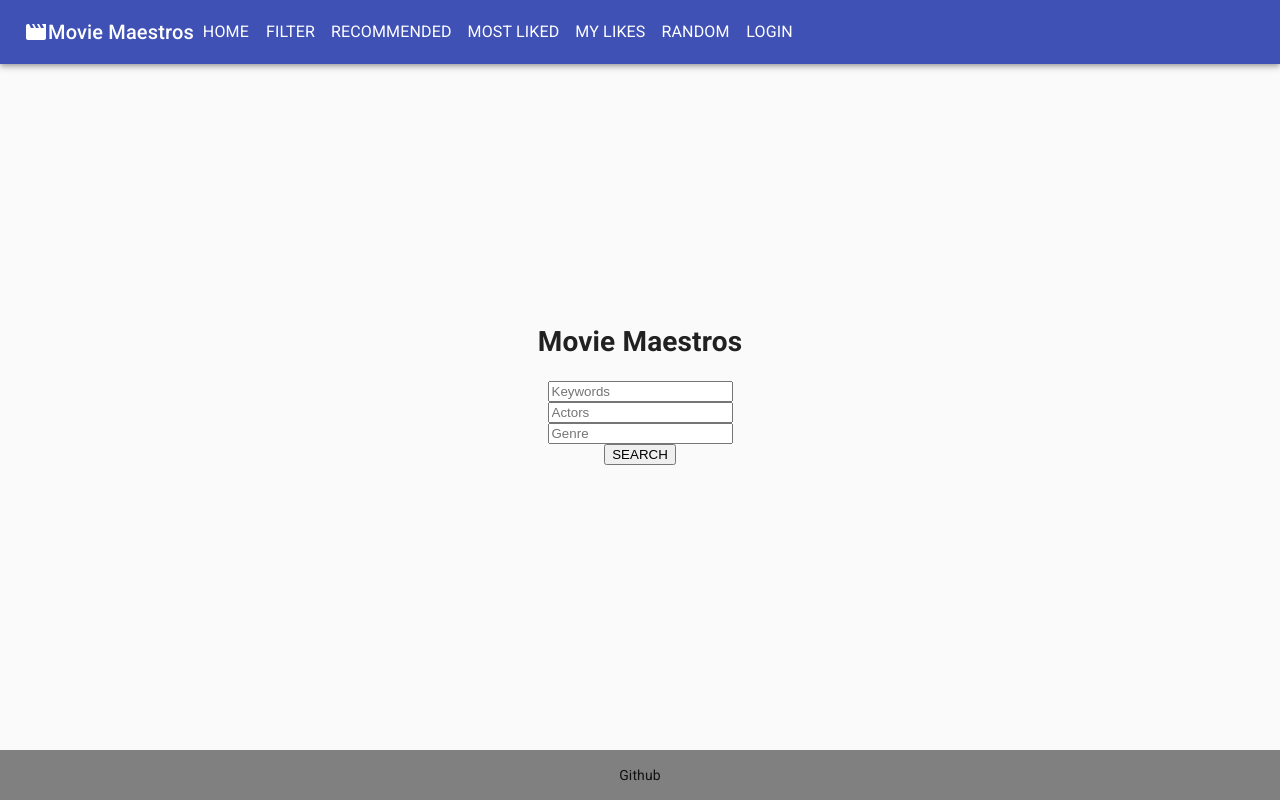
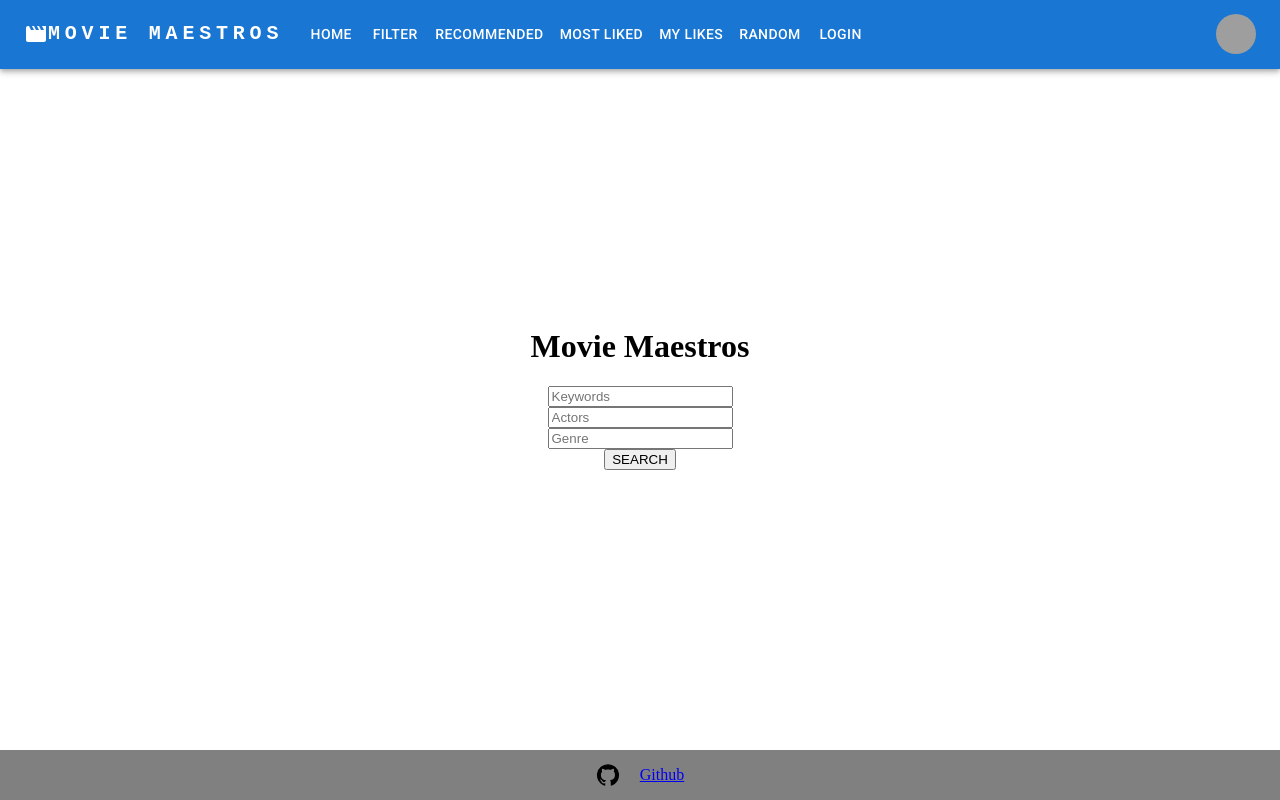
Before and after one commit to crypticsurfer/Movie-Maestros, a React (Vite) app in the folder client/: page / in a window 1280 px wide. Built offline with nearby package versions, Linux system fonts and the light colour scheme; grey boxes are pictures that could not be loaded.

Commit message:
fixed the header and started fixing the footer

```diff
--- a/client/src/components/Footer.jsx
+++ b/client/src/components/Footer.jsx
@@ -1,7 +1,12 @@
+import GitHubIcon from '@mui/icons-material/GitHub';
+
 function Footer() {
   return(
     <div className="footer">
+      <GitHubIcon />
+      <a href="https://github.com/crypticsurfer/Movie-Maestros">
       <li>Github</li>
+      </a>
     </div>
   )
 }
--- a/client/src/components/Header.jsx
+++ b/client/src/components/Header.jsx
@@ -1,13 +1,27 @@
 import React from 'react';
-import { Typography, AppBar, Box, Button, Menu, MenuItem, Card, CardActions, CardContent, CardMedia, CssBaseline, Grid, Toolbar, Container } from '@material-ui/core';
+//import { Typography, AppBar, Box, Button, Menu, MenuItem, Card, CardActions, CardContent, CardMedia, CssBaseline, Grid, Toolbar, Container } from '@material-ui/core';
 import { Movie } from '@material-ui/icons';
+import AppBar from '@mui/material/AppBar';
+import Box from '@mui/material/Box';
+import Toolbar from '@mui/material/Toolbar';
+import IconButton from '@mui/material/IconButton';
+import Typography from '@mui/material/Typography';
+import Menu from '@mui/material/Menu';
+import MenuIcon from '@mui/icons-material/Menu';
+import Container from '@mui/material/Container';
+import Avatar from '@mui/material/Avatar';
+import Button from '@mui/material/Button';
+import Tooltip from '@mui/material/Tooltip';
+import MenuItem from '@mui/material/MenuItem';
+//import AdbIcon from '@mui/icons-material/Adb';
 
-import useStyles from '../styles';
+// import useStyles from '../styles';
 
 const pages = ["HOME", "Filter", "Recommended", "Most Liked", "My Likes", "Random", "LOGIN"]
-const settings = ['Profile', 'Account', 'Dashboard', 'Logout'];
+const settings = ['Profile', 'Account', 'Logout'];
 function Header() {
-    const classes = useStyles()
+    // const classes = useStyles()
+
     const [anchorElNav, setAnchorElNav] = React.useState(null);
     const [anchorElUser, setAnchorElUser] = React.useState(null);
 
@@ -22,26 +36,46 @@ function Header() {
         setAnchorElNav(null);
     };
 
+    const handleCloseUserMenu = () => {
+        setAnchorElUser(null);
+      };
+
     return (
-        <>
-<CssBaseline />
-<AppBar position='relative'>
-  <Toolbar>
+        <AppBar position="static">
+        <Container maxWidth="xl">
+          <Toolbar disableGutters>
             <Movie />
-    <Typography variant='h6' >
-      Movie Maestros
-    </Typography>
-    <Box sx={{ display: { xs: 'none', sm: 'block' } }}>
-      {pages.map((page) => (
-        <Button key={page}>
-          <Typography style = {{color: 'white' }}>
-          {page}
+            {/* <AdbIcon sx={{ display: { xs: 'none', md: 'flex' }, mr: 1 }} /> */}
+            <Typography
+              variant="h6"
+              noWrap
+              component="a"
+              href="#app-bar-with-responsive-menu"
+              sx={{
+                mr: 2,
+                display: { xs: 'none', md: 'flex' },
+                fontFamily: 'monospace',
+                fontWeight: 700,
+                letterSpacing: '.3rem',
+                color: 'inherit',
+                textDecoration: 'none',
+              }}
+            >
+              MOVIE MAESTROS
             </Typography>
 
-        </Button>
-      ))}
-    </Box>
-    {/* <Menu
+            <Box sx={{ flexGrow: 1, display: { xs: 'flex', md: 'none' } }}>
+              <IconButton
+                size="large"
+                aria-label="account of current user"
+                aria-controls="menu-appbar"
+                aria-haspopup="true"
+                onClick={handleOpenNavMenu}
+                color="inherit"
+              >
+                <MenuIcon />
+              </IconButton>
+              <Menu
                 id="menu-appbar"
                 anchorEl={anchorElNav}
                 anchorOrigin={{
@@ -55,23 +89,130 @@ function Header() {
                 }}
                 open={Boolean(anchorElNav)}
                 onClose={handleCloseNavMenu}
-        >
                 sx={{
                   display: { xs: 'block', md: 'none' },
                 }}
+              >
                 {pages.map((page) => (
-          <Box key={page}>
-          <MenuItem  onClick={handleCloseNavMenu}>
-          <MenuItem  >
+                  <MenuItem key={page} onClick={handleCloseNavMenu}>
                     <Typography textAlign="center">{page}</Typography>
                   </MenuItem>
+                ))}
+              </Menu>
+            </Box>
+            {/* <AdbIcon sx={{ display: { xs: 'flex', md: 'none' }, mr: 1 }} /> */}
+            <Typography
+              variant="h5"
+              noWrap
+              component="a"
+              href="#app-bar-with-responsive-menu"
+              sx={{
+                mr: 2,
+                display: { xs: 'flex', md: 'none' },
+                flexGrow: 1,
+                fontFamily: 'monospace',
+                fontWeight: 700,
+                letterSpacing: '.3rem',
+                color: 'inherit',
+                textDecoration: 'none',
+              }}
+            >
+              MOVIE MAESTROS
+            </Typography>
+            <Box sx={{ flexGrow: 1, display: { xs: 'none', md: 'flex' } }}>
+              {pages.map((page) => (
+                <Button
+                  key={page}
+                  onClick={handleCloseNavMenu}
+                  sx={{ my: 2, color: 'white', display: 'block' }}
+                >
+                  {page}
+                </Button>
+              ))}
+            </Box>
+
+            <Box sx={{ flexGrow: 0 }}>
+              <Tooltip title="Open settings">
+                <IconButton onClick={handleOpenUserMenu} sx={{ p: 0 }}>
+                  <Avatar alt="Remy Sharp" src="/static/images/avatar/2.jpg" />
+                </IconButton>
+              </Tooltip>
+              <Menu
+                sx={{ mt: '45px' }}
+                id="menu-appbar"
+                anchorEl={anchorElUser}
+                anchorOrigin={{
+                  vertical: 'top',
+                  horizontal: 'right',
+                }}
+                keepMounted
+                transformOrigin={{
+                  vertical: 'top',
+                  horizontal: 'right',
+                }}
+                open={Boolean(anchorElUser)}
+                onClose={handleCloseUserMenu}
+              >
+                {settings.map((setting) => (
+                  <MenuItem key={setting} onClick={handleCloseUserMenu}>
+                    <Typography textAlign="center">{setting}</Typography>
                   </MenuItem>
+                ))}
+              </Menu>
             </Box>
-        ))}
-      </Menu> */}
           </Toolbar>
+        </Container>
       </AppBar>
-</>
-    )
+    );
+//         <>
+// <CssBaseline />
+// <AppBar position='relative'>
+//   <Toolbar>
+//     <Movie />
+//     <Typography variant='h6' >
+//       Movie Maestros
+//     </Typography>
+//     <Box sx={{ display: { xs: 'none', sm: 'block' } }}>
+//       {pages.map((page) => (
+//         <Button key={page}>
+//           <Typography style = {{color: 'white' }}>
+//           {page}
+//           </Typography>
+
+//         </Button>
+//       ))}
+//     </Box>
+//     <Menu
+//         id="menu-appbar"
+//         anchorEl={anchorElNav}
+//         anchorOrigin={{
+//           vertical: 'bottom',
+//           horizontal: 'left',
+//         }}
+//         keepMounted
+//         transformOrigin={{
+//           vertical: 'top',
+//           horizontal: 'left',
+//         }}
+//         open={Boolean(anchorElNav)}
+//         onClose={handleCloseNavMenu}
+//         >
+//         sx={{
+//           display: { xs: 'block', md: 'none' },
+//         }}
+//         {pages.map((page) => (
+//           <Box key={page}>
+//           <MenuItem  onClick={handleCloseNavMenu}>
+//           <MenuItem  >
+//             <Typography textAlign="center">{page}</Typography>
+//           </MenuItem>
+//           </MenuItem>
+//           </Box>
+//         ))}
+//       </Menu>
+//   </Toolbar>
+// </AppBar>
+// </>
+   // )
 }
 export default Header;
--- a/client/src/styles.js
+++ b/client/src/styles.js
@@ -1,11 +1,11 @@
-import { makeStyles } from '@material-ui/core/styles';
-const useStyles = makeStyles((theme) => ({
-    container: {
-      backgroundColor: theme.palette.background.paper,
-      padding: theme.spacing(0, 0, 6)
+//import { makeStyles } from '@material-ui/core/styles';
+// const useStyles = makeStyles((theme) => ({
+//     container: {
+//       backgroundColor: theme.palette.background.paper,
+//       padding: theme.spacing(0, 0, 6)
 
-    }
+//     }
 
-  }));
+//   }));
 
-  export default useStyles;
+//   export default useStyles;
```
Also changed, not shown: client/package.json (+8 -1 lines). Lines whose indentation alone changed are shown as unchanged.
